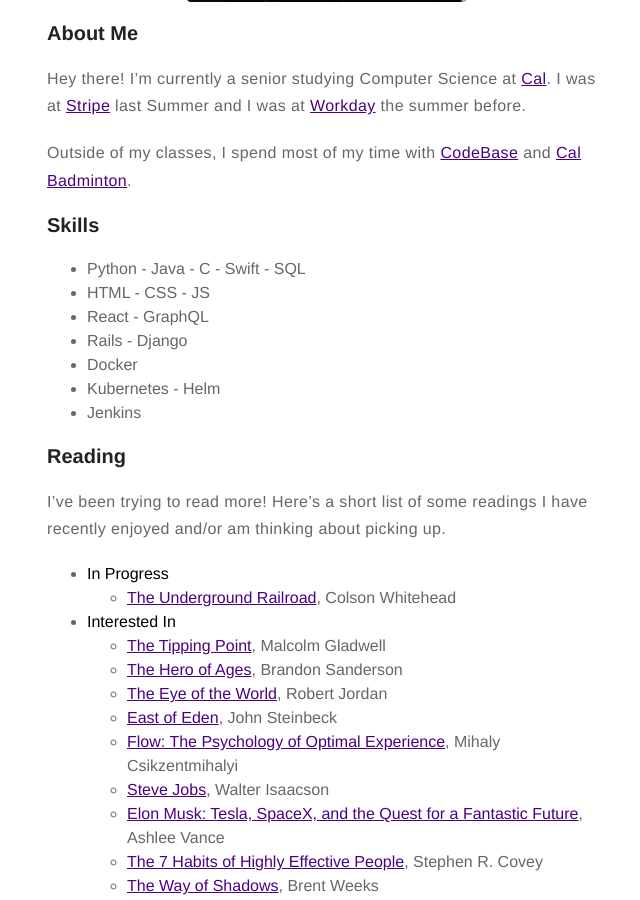
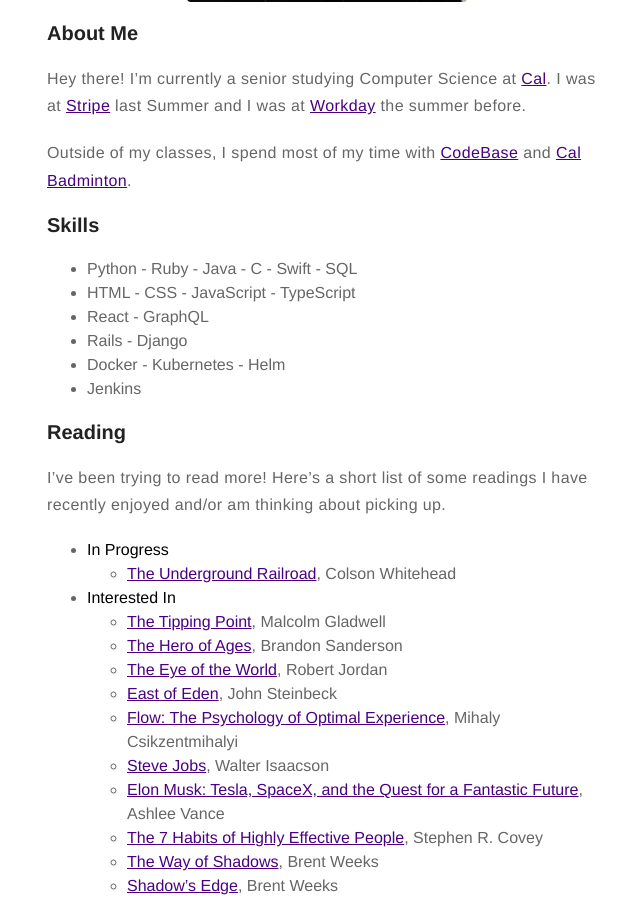
Before and after one commit to OldGuo/oldguo.github.io, a Jekyll site: the page built from about.md, in a window 1280 px wide and 900 px high, scrolled down 403 px. Shown: the whole window, without its empty margins (313-953 px from the left). Built offline with Jekyll 4.4.1, drawn with Linux system fonts in a browser that asks for light colours.

Commit message:
Update Skills

```diff
--- a/about.md
+++ b/about.md
@@ -10,12 +10,11 @@
 Outside of my classes, I spend most of my time with [CodeBase](https://codebase.berkeley.edu/) and [Cal Badminton](https://badminton.berkeley.edu/).
 
 ### Skills
-- Python - Java - C - Swift - SQL
-- HTML - CSS - JS
+- Python - Ruby - Java - C - Swift - SQL
+- HTML - CSS - JavaScript - TypeScript
 - React - GraphQL
 - Rails - Django
-- Docker
-- Kubernetes - Helm
+- Docker - Kubernetes - Helm
 - Jenkins
 
 ### Reading
```
